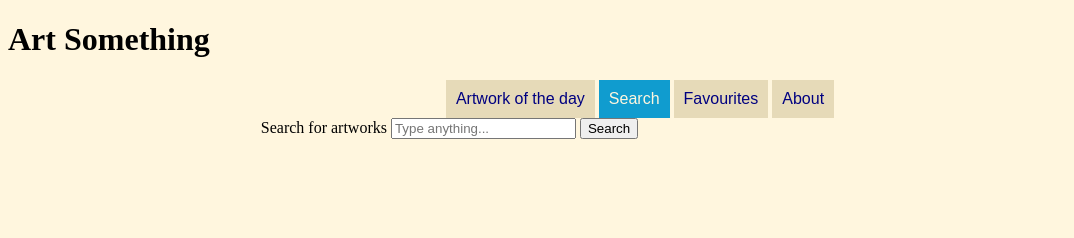
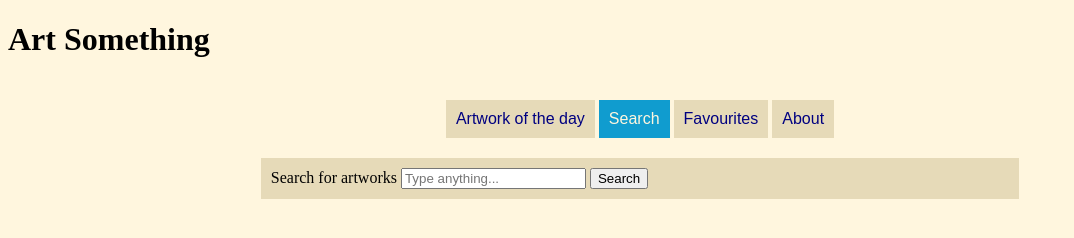
Before and after one commit to timtim40a/tymur-soroka-js-0110, a plain HTML site: page index.html in a window 1280 px wide. Both pictures are taken after a click on the button "Search". Shown: the whole page, without its empty margins (0-1074 px from the left). Drawn offline with Linux system fonts and the light colour scheme; no server answers.

Commit message:
search tab styling

```diff
--- a/global.css
+++ b/global.css
@@ -24,6 +24,15 @@ body {
     margin: 0 auto;
 }
 
+.tab__list {
+    margin: 20px;
+}
+
+form {
+    background-color: var(--bg-accent-color);
+    padding: 10px;
+}
+
 .tab__list__button {
     background-color: var(--bg-accent-color);
     color: var(--main-color);
```
